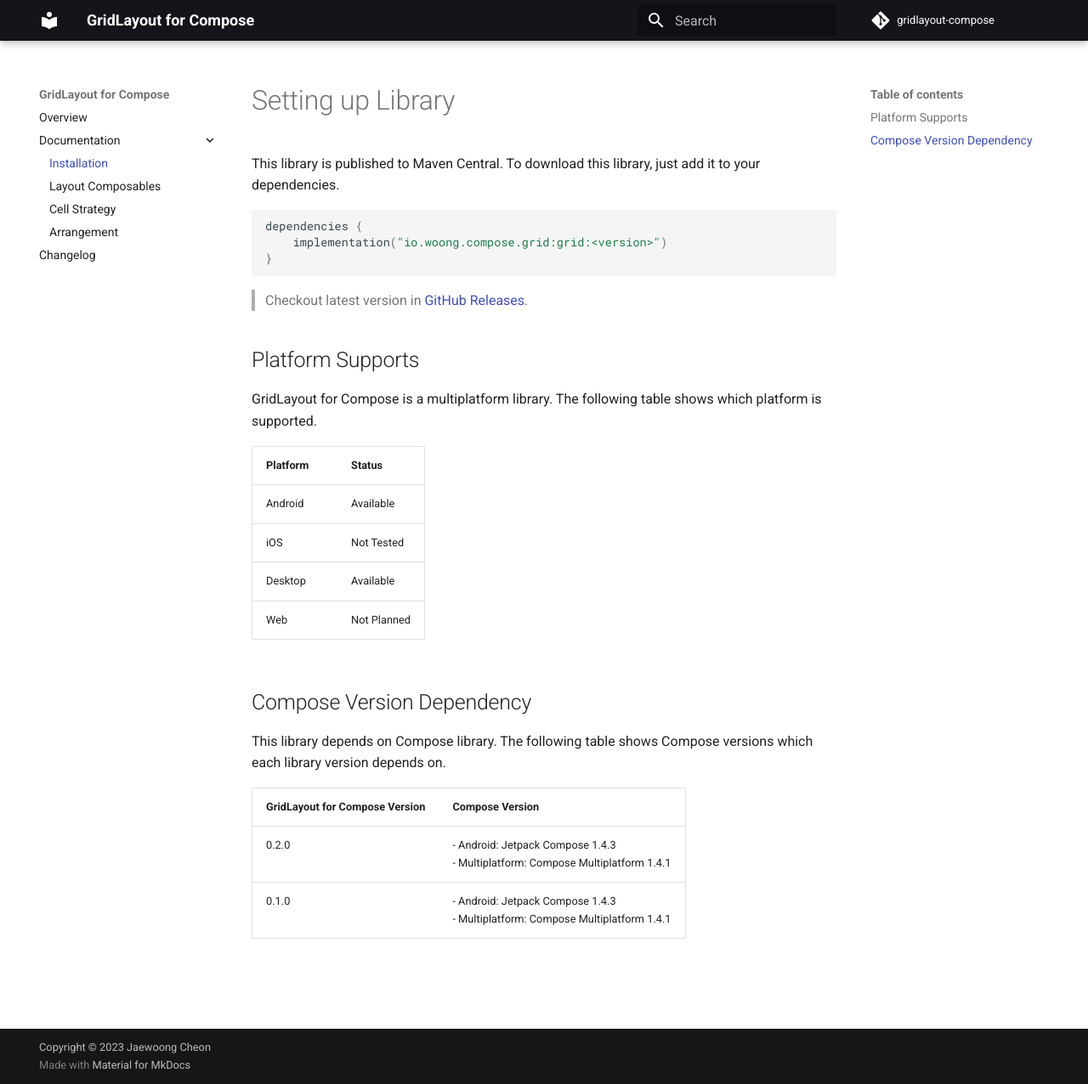
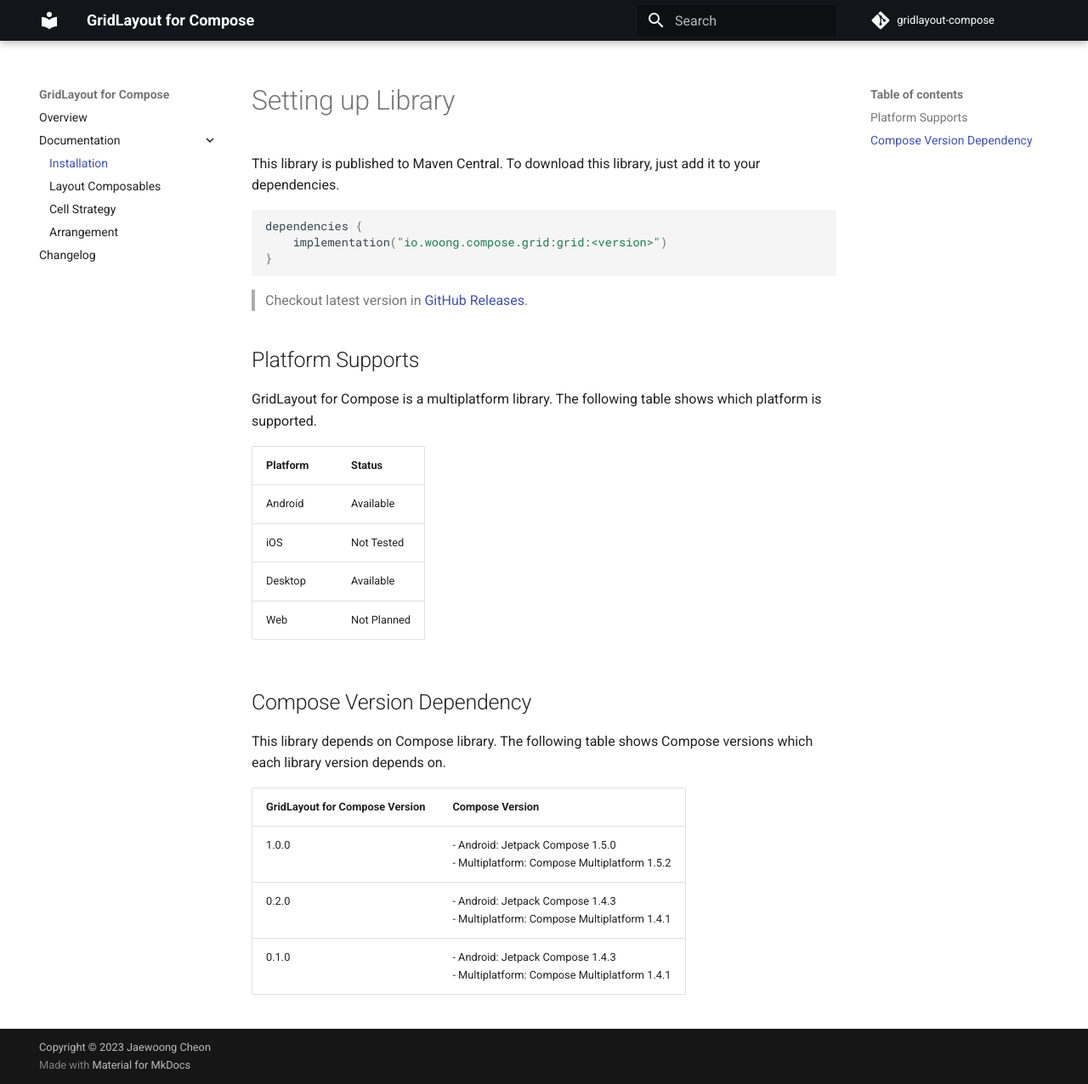
Before and after one commit to cheonjaeung/gridlayout-compose, an MkDocs documentation site: the page built from docs/installation.md, in a window 1280 px wide and 1276 px high. Shown: the whole window at 85% size. Built offline with MkDocs 1.6.1 and Material for MkDocs 9.7.7, drawn with Linux system fonts in a browser that asks for light colours; comment, search, counter and statistics services are not loaded.

Commit message:
Update compose dependencies in docs for 1.0.0

```diff
--- a/docs/installation.md
+++ b/docs/installation.md
@@ -30,5 +30,6 @@ The following table shows Compose versions which each library version depends on
 
 | GridLayout for Compose Version | Compose Version                                                                  |
 |--------------------------------|----------------------------------------------------------------------------------|
+| 1.0.0                          | - Android: Jetpack Compose 1.5.0<br>- Multiplatform: Compose Multiplatform 1.5.2 |
 | 0.2.0                          | - Android: Jetpack Compose 1.4.3<br>- Multiplatform: Compose Multiplatform 1.4.1 |
 | 0.1.0                          | - Android: Jetpack Compose 1.4.3<br>- Multiplatform: Compose Multiplatform 1.4.1 |
```
